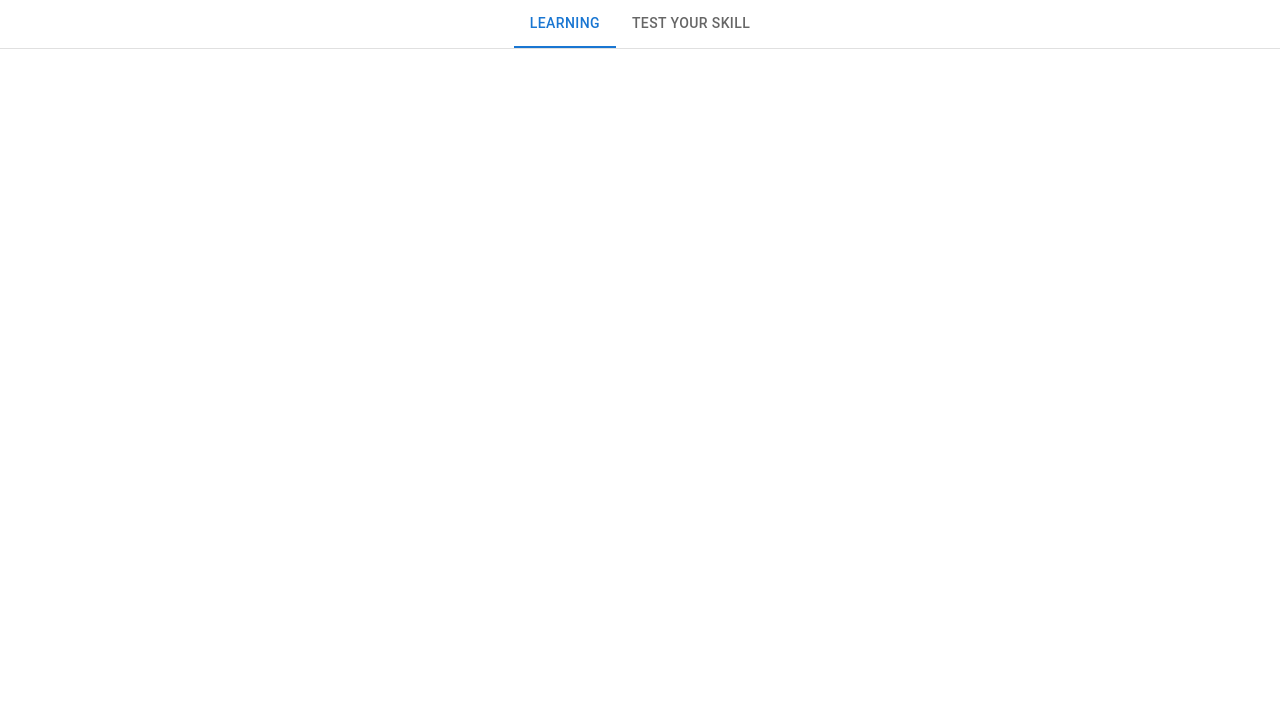
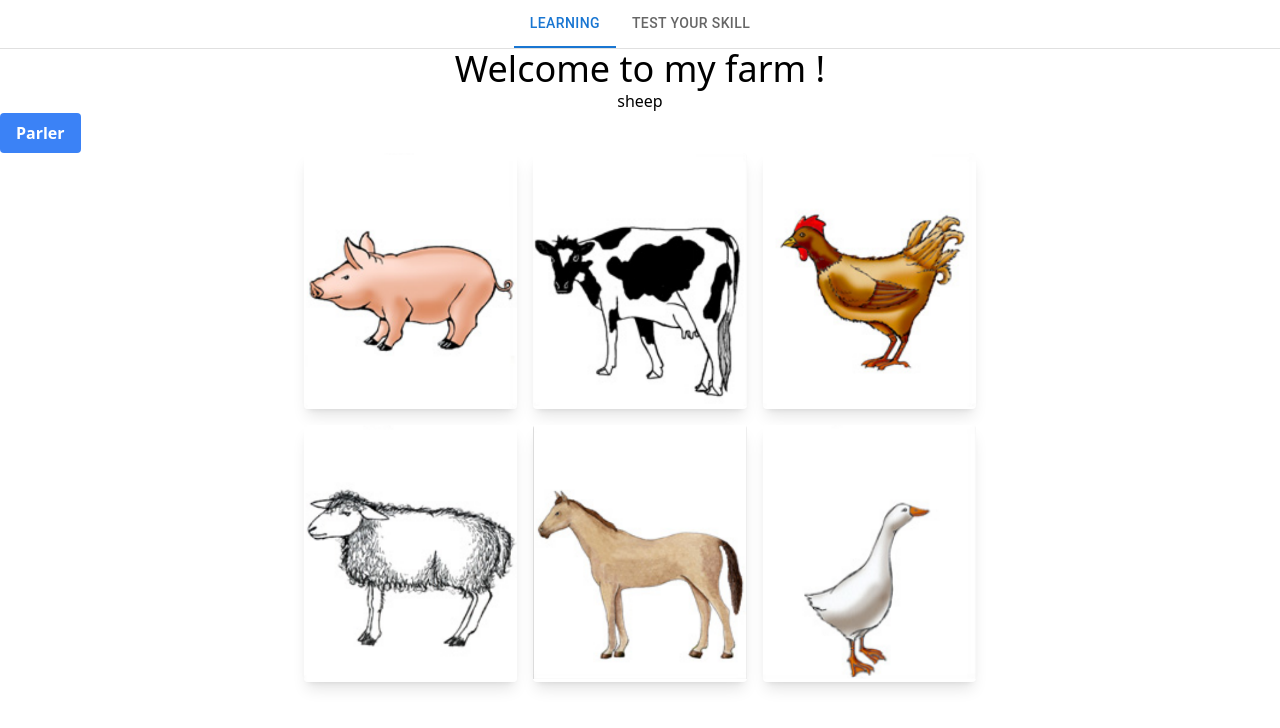
Before and after one commit to Cedran-Bastien/Laerning, a Next.js app: page /test in a window 1280 px wide. Shown: the top 728 px of the page. Built offline with nearby package versions, Linux system fonts and the light colour scheme.

Commit message:
feat(test) : ajoute de la partie du test de vocabulaire

```diff
--- a/src/pages/test.js
+++ b/src/pages/test.js
@@ -1,3 +1,48 @@
+import React,  { useState, useEffect } from "react";
+import useApp from "@/hooks/useApp";
+import CardGrid from "@/components/CardGrid";
+
+
 export default function Test() {
-  return <></>;
+  const { words } = useApp();
+  const [randomWord, setRandomWord] = useState("");
+
+  useEffect(() => {
+    setRandomWord(words[Math.floor(Math.random() * words.length)]);
+  }, [words]);
+
+
+  const speak = (text) => {
+    const utterance = new SpeechSynthesisUtterance(text);
+
+    utterance.lang = "en-US"; // la langue du texte
+    utterance.volume = 1; // volume (entre 0 et 1) - défaut : 1
+    utterance.rate = 0.7; // vitesse d'élocution (entre 0 et 10) - défaut : 1
+
+    window.speechSynthesis.speak(utterance);
+  }
+
+  const handleOnImageClick = (text) => {
+    let reponse = "Essaye encore";
+    if (text === randomWord) {
+      reponse = "Bravo";
+      console.log("Bravo");
+    }
+    speak(reponse);
+  };
+
+  return (
+    <>
+      <h1 className="text-4xl text-center">Welcome to my farm !</h1>
+      <p className="text-center">{randomWord}</p>
+      <button
+        onClick={() => speak(randomWord)}
+        className="bg-blue-500 hover:bg-blue-700 text-white font-bold py-2 px-4 rounded"
+        aria-label="Speak the word"
+      >
+        Parler
+      </button>
+      <CardGrid handleOnImageClick={handleOnImageClick} />
+    </>
+  );
 }
```
